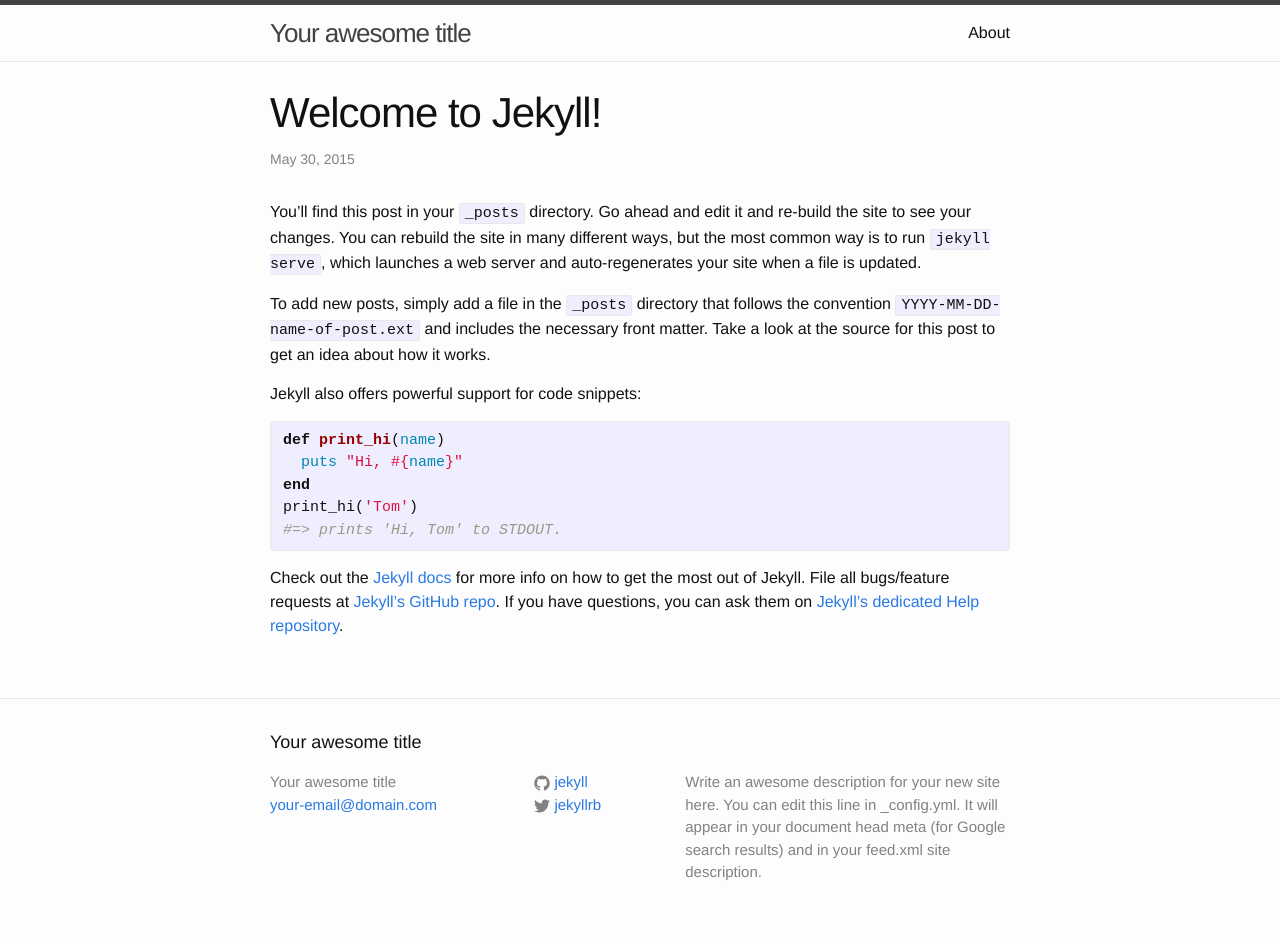
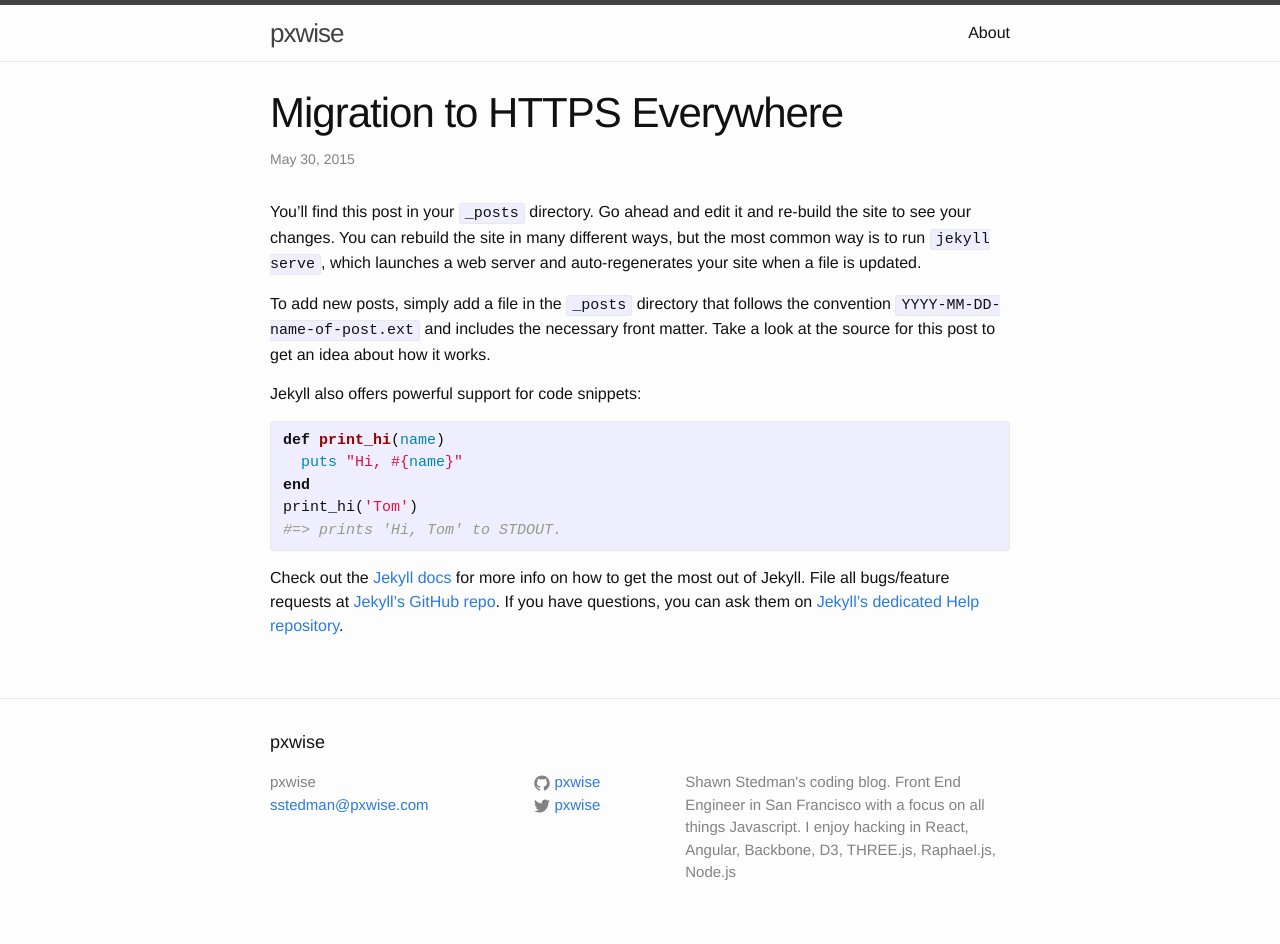
Before and after one commit to pxwise/pxwise.github.io, a Jekyll site: the page built from blog/_posts/2015-05-30-Migration-to-HTTPS-Everywhere.markdown, in a window 1280 px wide. Built offline with Jekyll 4.4.1, drawn with Linux system fonts in a browser that asks for light colours.

Commit message:
hacking content.

```diff
--- a/blog/_config.yml
+++ b/blog/_config.yml
@@ -1,14 +1,14 @@
 # Site settings
-title: Your awesome title
-email: your-email@domain.com
+title: pxwise
+email: sstedman@pxwise.com
 description: > # this means to ignore newlines until "baseurl:"
-  Write an awesome description for your new site here. You can edit this
-  line in _config.yml. It will appear in your document head meta (for
-  Google search results) and in your feed.xml site description.
+  Shawn Stedman's coding blog. Front End Engineer in San Francisco with a focus
+  on all things Javascript. I enjoy hacking in React, Angular, Backbone, D3,
+  THREE.js, Raphael.js, Node.js
 baseurl: "" # the subpath of your site, e.g. /blog/
-url: "http://yourdomain.com" # the base hostname & protocol for your site
-twitter_username: jekyllrb
-github_username:  jekyll
+url: "https://pxwise.com" # the base hostname & protocol for your site
+twitter_username: pxwise
+github_username:  pxwise
 
 # Build settings
 markdown: kramdown
--- a/blog/_posts/2015-05-30-welcome-to-jekyll.markdown
+++ b/blog/_posts/2015-05-30-Migration-to-HTTPS-Everywhere.markdown
@@ -1,6 +1,6 @@
 ---
 layout: post
-title:  "Welcome to Jekyll!"
+title:  "Migration to HTTPS Everywhere"
 date:   2015-05-30 23:01:37
 categories: jekyll update
 ---
```
